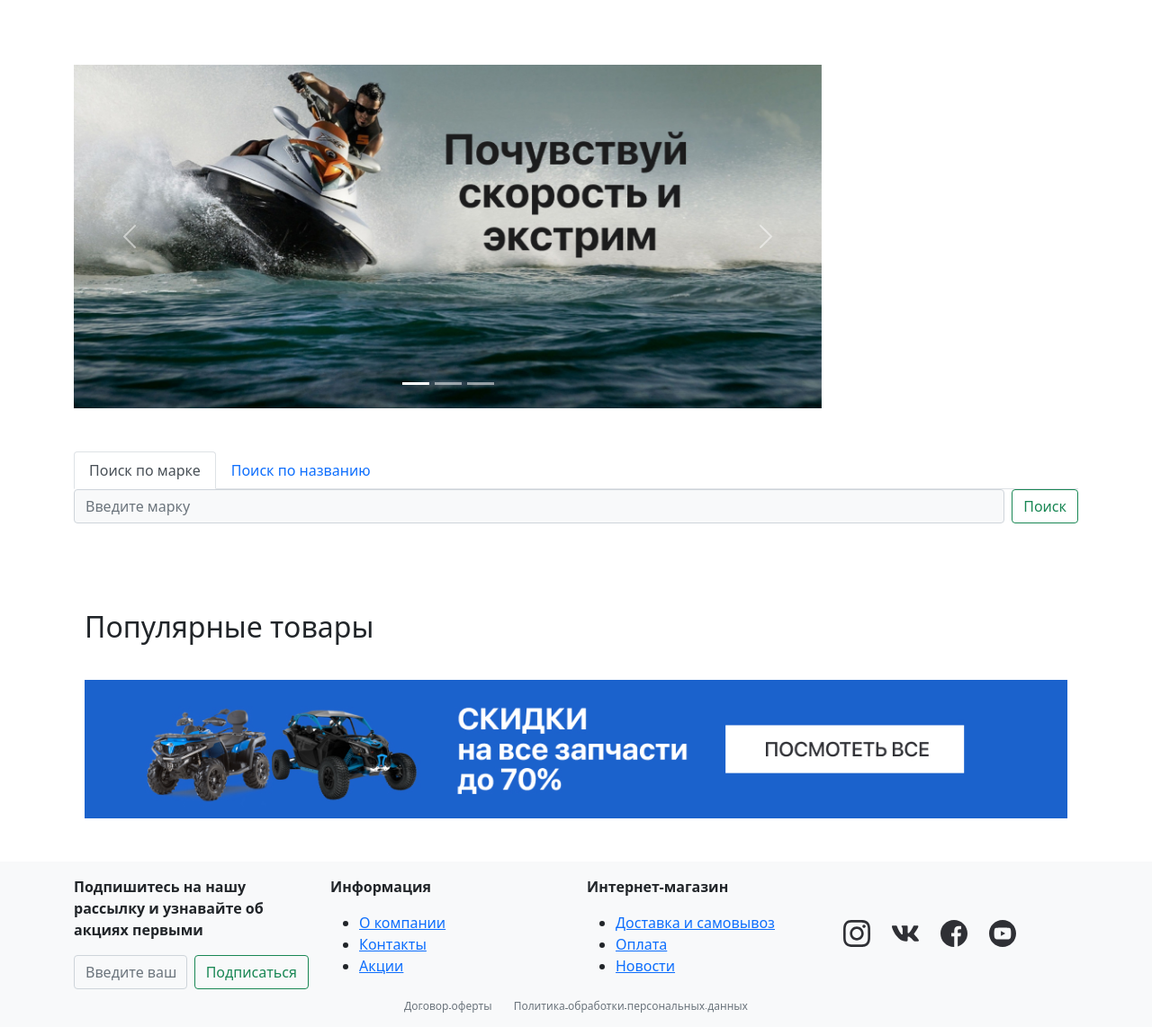
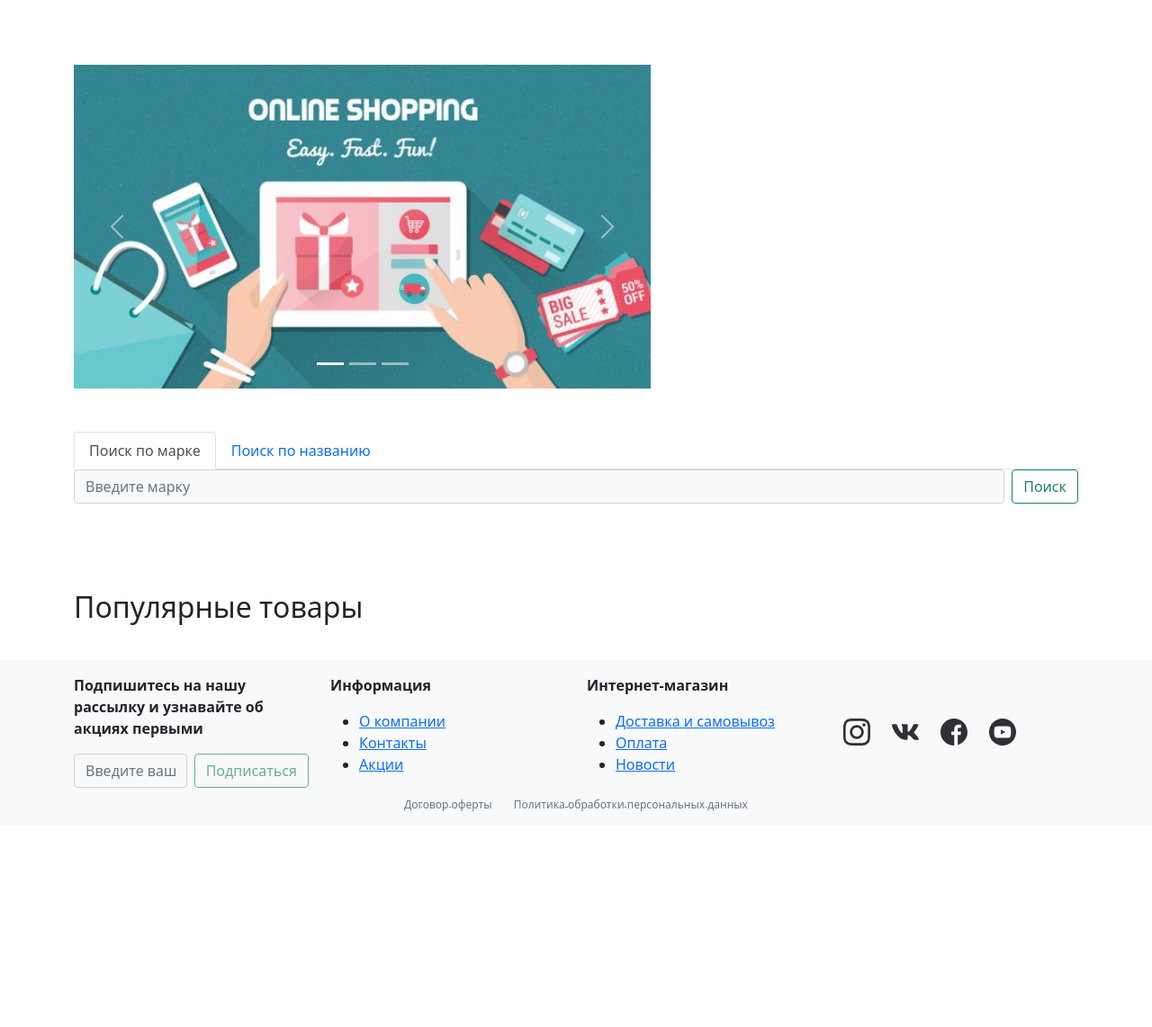
Before and after one commit to dmitrysvd/onlineshop, a Django app: page / in a window 1280 px wide. Shown: the part 72-1214 px from the top of the page at 90% size. After the commit the page ends 974 px from the top, so only its background shows below. Run offline with Django 3.2, Linux system fonts and the light colour scheme; data that the repository does not hold is empty; parts of the project's set-up code (start-up, migrations or seed data) failed here and were passed over.

Commit message:
Change banner image and some other changes

```diff
--- a/onlinestore/templates/onlinestore/base.html
+++ b/onlinestore/templates/onlinestore/base.html
@@ -75,8 +75,8 @@
             <div class="col-md-3">
                 <p class="fw-bold">Подпишитесь на нашу рассылку и узнавайте об акциях первыми</p>
                 <form class="d-flex" method="post">
-                    <input class="form-control me-2 bg-light" name="email" type="text" placeholder="Введите ваш e-mail">
-                    <button class="btn btn-outline-success" type="submit">Подписаться</button>
+                    <input class="form-control me-2 bg-light" disabled name="email" type="text" placeholder="Введите ваш e-mail">
+                    <button class="btn btn-outline-success disabled" type="submit">Подписаться</button>
                 </form>
             </div>
             <div class="col-md-3">
--- a/onlinestore/templates/onlinestore/main.html
+++ b/onlinestore/templates/onlinestore/main.html
@@ -7,7 +7,7 @@
 {% block content %}
 
 <div class="row mt-5 justify-content-between gy-4">
-    <div class="col-lg-9">
+    <div class="col-lg-7">
         <div id="carouselIndicators" class="carousel slide" data-bs-ride="carousel">
         <ol class="carousel-indicators">
             <li data-bs-target="#carouselIndicators" data-bs-slide-to="0" class="active"></li>
@@ -99,7 +99,7 @@
     {% endfor %}
 </div>
 
-<div class="container mt-5">
+<div class="my-5">
     <h2 class="pb-2">Популярные товары</h2>
     <div class="row row-cols-1 row-cols-lg-4 row-cols-sm-2 g-4">
         {% for product in popular_products|slice:":4" %}
@@ -110,10 +110,4 @@
     </div>
 </div>
 
-<div class="container my-5 d-flex justify-content-center">
-    <a href="#">
-        <img class="img-fluid" src="{% static 'onlinestore/images/banner.jpg' %}" alt="Banner">
-    </a>
-</div>
-
 {% endblock content %}
```
Also changed, not shown: onlinestore/templates/onlinestore/product_detail.html (+6 -4 lines), onlinestore/static/onlinestore/images/banner-slider.jpg.
